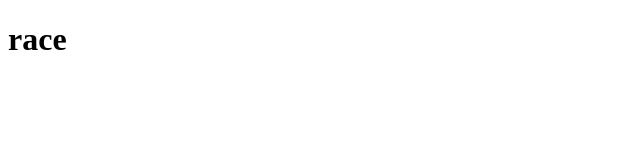
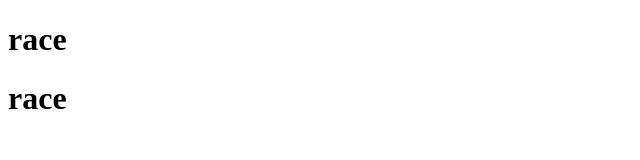
Before and after one commit to nortizcode/race, a plain HTML site: page index.html in a window 1280 px wide. Shown: the whole page, without its empty margins (0-640 px from the left). Drawn offline with Linux system fonts and the light colour scheme.

Commit message:
made index.html

```diff
--- a/index.html
+++ b/index.html
@@ -6,5 +6,6 @@
 </head>
 <body>
 <h1>race</h1>
+<h1>race</h1>
 </body>
 </html>
```
